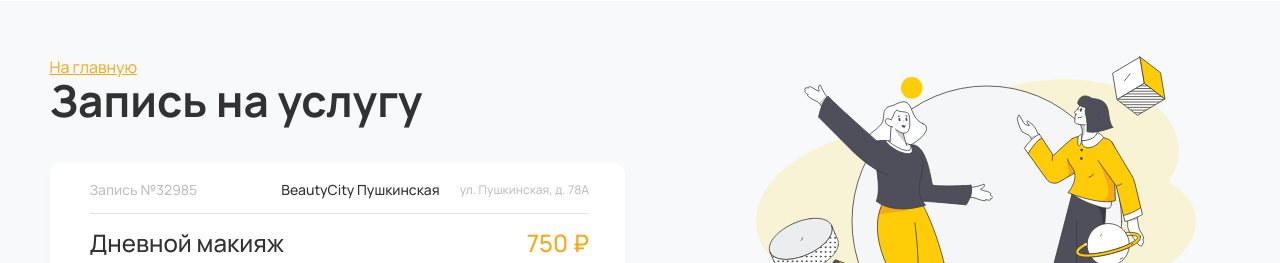
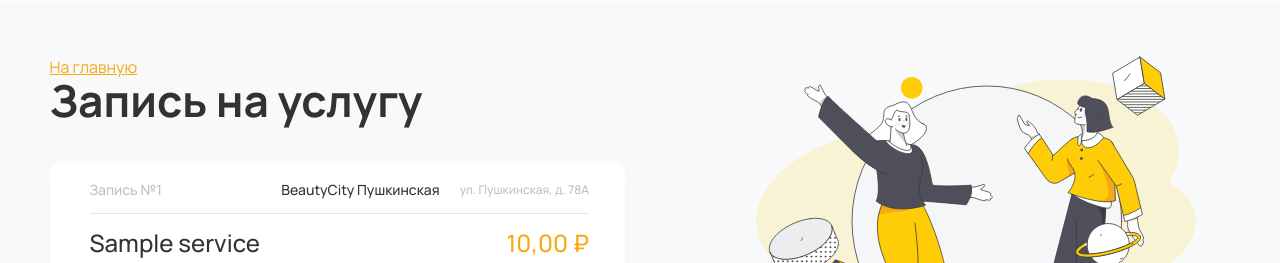
Before and after one commit to Nebulawalker/beauty-city-site, a Django app: template templates/serviceFinally.html in a window 1280 px wide. Shown: the part 79-342 px from the top of the page. Run offline with Django 4.2, Linux system fonts and the light colour scheme; the template is opened without the code that fills it: values that come from a table or form of the project are taken from there, others are empty; tables that the repository leaves empty hold one stand-in row (values such as "Sample post"); parts of the project's set-up code (start-up, migrations or seed data) failed here and were passed over.

Commit message:
Добавлено заполнение данных по заказу

```diff
--- a/templates/serviceFinally.html
+++ b/templates/serviceFinally.html
@@ -35,7 +35,7 @@
 						<form action="#" class="serviceFinally__form">
 							<div class="serviceFinally__form_block">
 								<div class="serviceFinally__form_header fic">
-									<span class="serviceFinally__form_header__number">Запись №32985</span>
+									<span class="serviceFinally__form_header__number">Запись №{{ order.pk }}</span>
 									<div class="serviceFinally__form_header__item fic">
 										<div class="serviceFinally__form_header__service">BeautyCity Пушкинская</div>
 										<div class="serviceFinally__form_header__address">ул. Пушкинская, д. 78А</div>
@@ -43,17 +43,17 @@
 								</div>
 								<div class="serviceFinally__form_content">
 									<div class="serviceFinally__form_content__block fic">
-										<div class="serviceFinally__form_content__title">Дневной макияж</div>
-										<div class="serviceFinally__form_content__price">750 ₽</div>
+										<div class="serviceFinally__form_content__title">{{ order.service.title }}</div>
+										<div class="serviceFinally__form_content__price">{{ order.service.price }} ₽</div>
 									</div>
 									<div class="serviceFinally__form_content__block fic">
 										<div class="serviceFinally__form_content__items fic">
 										  	<img src="{% static 'img/masters/avatar/vizajist1.svg' %}" alt="avatar" class="accordion__block_img">
-										  	<div class="accordion__block_master">Елена Грибнова</div>
+										  	<div class="accordion__block_master">{{ order.master.name }}</div>
 									    </div>
 									    <div class="serviceFinally__form_content__item fic">
-											<div class="serviceFinally__form_content__time">16:30</div>
-											<div class="serviceFinally__form_content__date">18 ноября</div>
+											<div class="serviceFinally__form_content__time">{{ order.appointment_time }}</div>
+											<div class="serviceFinally__form_content__date">{{ order.appointment_date }}</div>
 										</div>
 									</div>
 
```
Also changed, not shown: site_reception/views.py (+13 -2 lines).
